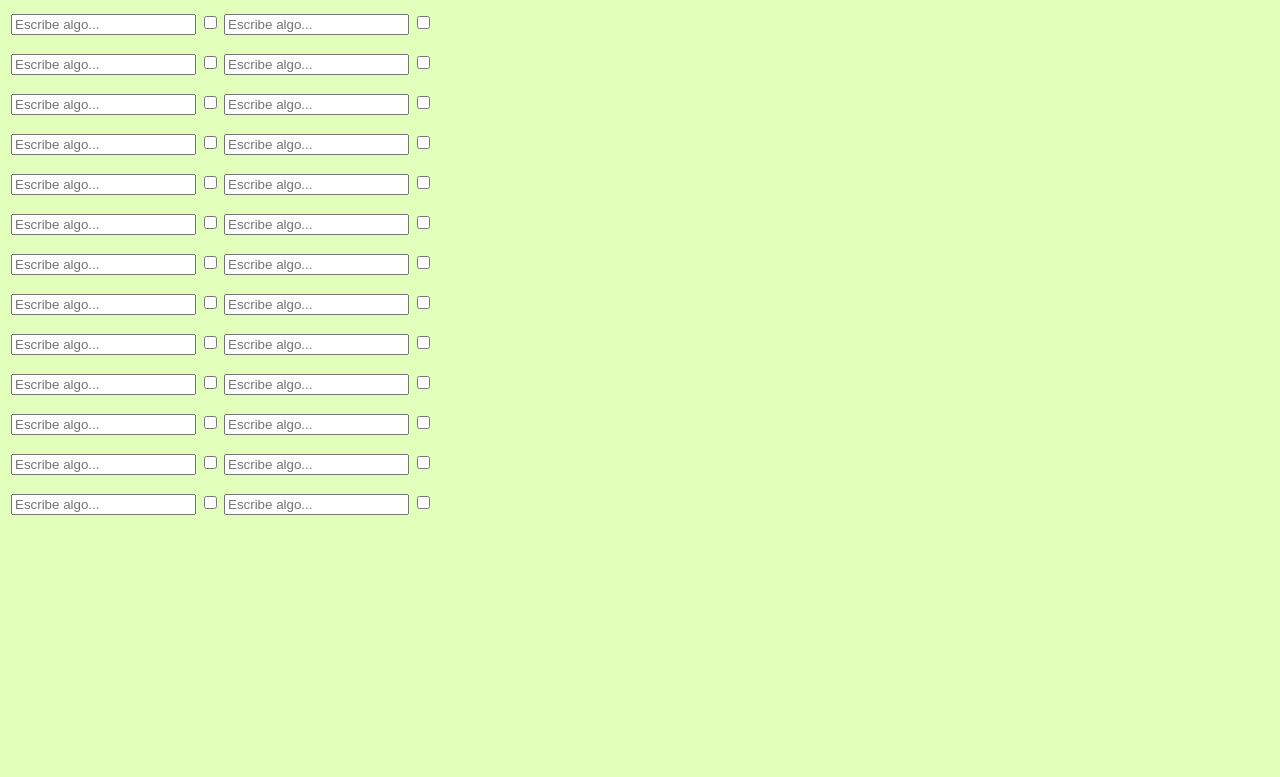
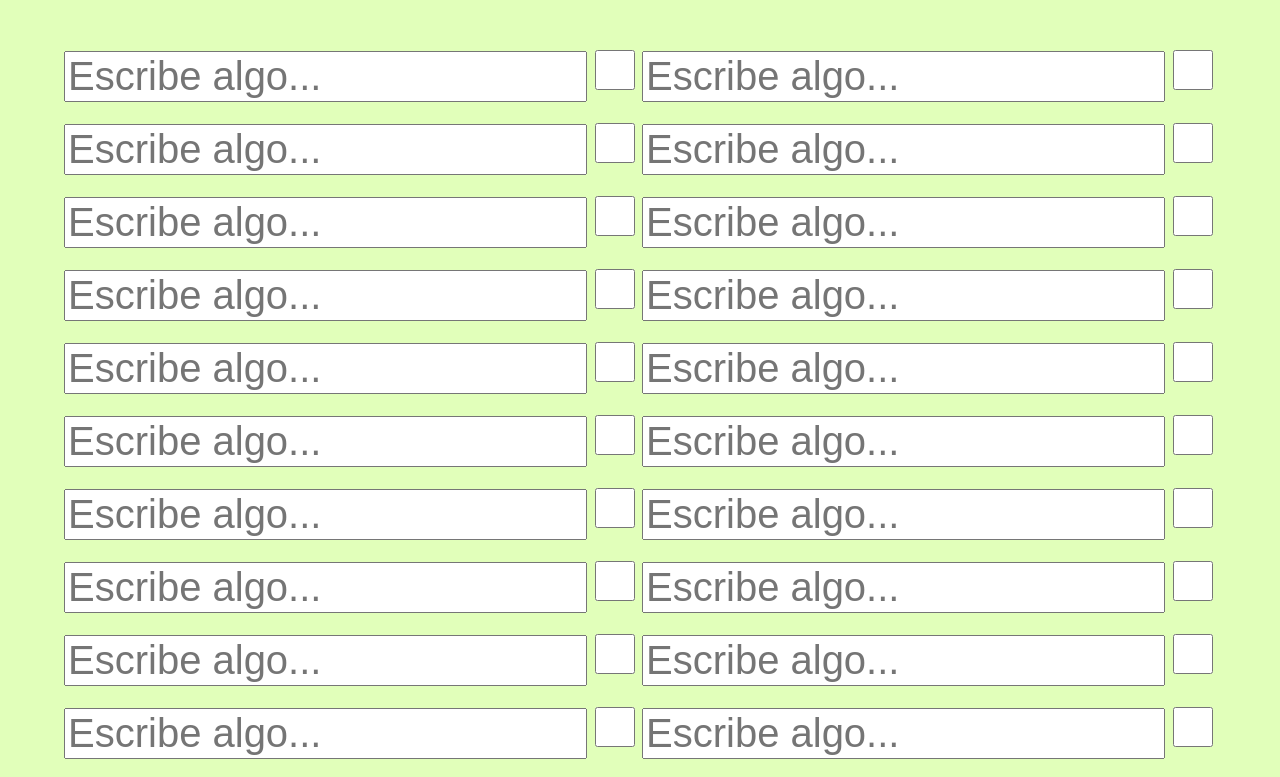
Before and after one commit to PixelMicah/Edu-Lista, a plain HTML site: page index.html in a window 1280 px wide. Shown: the part 102-879 px from the top of the page. Before the commit the page ends 800 px from the top, so only its background shows below. Drawn offline with Linux system fonts and the light colour scheme.

Commit message:
index.html

```diff
--- a/index.html
+++ b/index.html
@@ -1,43 +1,62 @@
 <html>
     <head>
-        <title>Lista de Edu</title>
+        <title>Lista de Maddi</title>
     </head>
     <body style="background-color: rgb(225, 255, 186);">
-        <h1 align="center" style="font-family: Georgia, 'Times New Roman', Times, serif;">Lista de Edu</h1>
-       <table>
+        <h2  align="center" style="font-size: 70;" style="font-family: Georgia, 'Times New Roman', Times, serif;">Lista de Maddi</h2>
+
+        <table align="center">
             <tr>
-            <td><input type="text" id="miTexto0" placeholder="Escribe algo..."> <input type="checkbox" id="miCheck0"><br><br>
-            <input type="text" id="miTexto1" placeholder="Escribe algo..."> <input type="checkbox" id="miCheck1"><br><br>
-            <input type="text" id="miTexto2" placeholder="Escribe algo..."> <input type="checkbox" id="miCheck2"><br><br>
-            <input type="text" id="miTexto3" placeholder="Escribe algo..."> <input type="checkbox" id="miCheck3"><br><br>
-            <input type="text" id="miTexto4" placeholder="Escribe algo..."> <input type="checkbox" id="miCheck4"><br><br>
-            <input type="text" id="miTexto5" placeholder="Escribe algo..."> <input type="checkbox" id="miCheck5"><br><br>
-            <input type="text" id="miTexto6" placeholder="Escribe algo..."> <input type="checkbox" id="miCheck6"><br><br>
-            <input type="text" id="miTexto7" placeholder="Escribe algo..."> <input type="checkbox" id="miCheck7"><br><br>
-            <input type="text" id="miTexto8" placeholder="Escribe algo..."> <input type="checkbox" id="miCheck8"><br><br>
-            <input type="text" id="miTexto9" placeholder="Escribe algo..."> <input type="checkbox" id="miCheck9"><br><br>
-            <input type="text" id="miTexto10" placeholder="Escribe algo..."> <input type="checkbox" id="miCheck10"><br><br>
-            <input type="text" id="miTexto11" placeholder="Escribe algo..."> <input type="checkbox" id="miCheck11"><br><br>
-            <input type="text" id="miTexto12" placeholder="Escribe algo..."> <input type="checkbox" id="miCheck12"><br><br>
-            <input type="text" id="miTexto13" placeholder="Escribe algo..."> <input type="checkbox" id="miCheck13"><br><br></td>
+            <td><input type="text" style="font-size: 40;" id="miTexto0" placeholder="Escribe algo..."> <input type="checkbox" id="miCheck0"><br><br>
+            <input type="text" style="font-size: 40;" id="miTexto1" placeholder="Escribe algo..."> <input type="checkbox" id="miCheck1" ><br><br>
+            <input type="text" style="font-size: 40;" id="miTexto2" placeholder="Escribe algo..."> <input type="checkbox" id="miCheck2" ><br><br>
+            <input type="text" style="font-size: 40;" id="miTexto3" placeholder="Escribe algo..."> <input type="checkbox" id="miCheck3" ><br><br>
+            <input type="text" style="font-size: 40;" id="miTexto4" placeholder="Escribe algo..."> <input type="checkbox" id="miCheck4" ><br><br>
+            <input type="text" style="font-size: 40;" id="miTexto5" placeholder="Escribe algo..."> <input type="checkbox" id="miCheck5" ><br><br>
+            <input type="text" style="font-size: 40;" id="miTexto6" placeholder="Escribe algo..."> <input type="checkbox" id="miCheck6" ><br><br>
+            <input type="text" style="font-size: 40;" id="miTexto7" placeholder="Escribe algo..."> <input type="checkbox" id="miCheck7" ><br><br>
+            <input type="text" style="font-size: 40;" id="miTexto8" placeholder="Escribe algo..."> <input type="checkbox" id="miCheck8" ><br><br>
+            <input type="text" style="font-size: 40;" id="miTexto9" placeholder="Escribe algo..."> <input type="checkbox" id="miCheck9" ><br><br>
+            <input type="text" style="font-size: 40;" id="miTexto10" placeholder="Escribe algo..."> <input type="checkbox" id="miCheck10" ><br><br>
+            <input type="text" style="font-size: 40;" id="miTexto11" placeholder="Escribe algo..."> <input type="checkbox" id="miCheck11" ><br><br>
+            <input type="text" style="font-size: 40;" id="miTexto12" placeholder="Escribe algo..."> <input type="checkbox" id="miCheck12" ><br><br>
+            <input type="text" style="font-size: 40;" id="miTexto13" placeholder="Escribe algo..."> <input type="checkbox" id="miCheck13" ><br><br>
+            <input type="text" style="font-size: 40;" id="miTexto7" placeholder="Escribe algo..."> <input type="checkbox" id="miCheck7" ><br><br>
+            <input type="text" style="font-size: 40;" id="miTexto8" placeholder="Escribe algo..."> <input type="checkbox" id="miCheck8" ><br><br>
+            <input type="text" style="font-size: 40;" id="miTexto9" placeholder="Escribe algo..."> <input type="checkbox" id="miCheck9" ><br><br>
+            <input type="text" style="font-size: 40;" id="miTexto10" placeholder="Escribe algo..."> <input type="checkbox" id="miCheck10" ><br><br>
+            <input type="text" style="font-size: 40;" id="miTexto11" placeholder="Escribe algo..."> <input type="checkbox" id="miCheck11" ><br><br>
+            <input type="text" style="font-size: 40;" id="miTexto12" placeholder="Escribe algo..."> <input type="checkbox" id="miCheck12" ><br><br>
+            <input type="text" style="font-size: 40;" id="miTexto13" placeholder="Escribe algo..."> <input type="checkbox" id="miCheck13" ><br><br></td>
 
-            <td><input type="text" id="miTexto14" placeholder="Escribe algo..."> <input type="checkbox" id="miCheck14"><br><br>
-            <input type="text" id="miTexto15" placeholder="Escribe algo..."> <input type="checkbox" id="miCheck15"><br><br>
-            <input type="text" id="miTexto16" placeholder="Escribe algo..."> <input type="checkbox" id="miCheck16"><br><br>
-            <input type="text" id="miTexto17" placeholder="Escribe algo..."> <input type="checkbox" id="miCheck17"><br><br>
-            <input type="text" id="miTexto18" placeholder="Escribe algo..."> <input type="checkbox" id="miCheck18"><br><br>
-            <input type="text" id="miTexto19" placeholder="Escribe algo..."> <input type="checkbox" id="miCheck19"><br><br>
-            <input type="text" id="miTexto20" placeholder="Escribe algo..."> <input type="checkbox" id="miCheck20"><br><br>
-            <input type="text" id="miTexto21" placeholder="Escribe algo..."> <input type="checkbox" id="miCheck21"><br><br>
-            <input type="text" id="miTexto22" placeholder="Escribe algo..."> <input type="checkbox" id="miCheck22"><br><br>
-            <input type="text" id="miTexto23" placeholder="Escribe algo..."> <input type="checkbox" id="miCheck23"><br><br>
-            <input type="text" id="miTexto24" placeholder="Escribe algo..."> <input type="checkbox" id="miCheck24"><br><br>
-            <input type="text" id="miTexto25" placeholder="Escribe algo..."> <input type="checkbox" id="miCheck25"><br><br>
-            <input type="text" id="miTexto26" placeholder="Escribe algo..."> <input type="checkbox" id="miCheck26"><br><br>
-            <input type="text" id="miTexto27" placeholder="Escribe algo..."> <input type="checkbox" id="miCheck27"><br><br></td>
+
+
+            <td><input type="text" style="font-size: 40;" id="miTexto14" placeholder="Escribe algo..."> <input type="checkbox" id="miCheck14" ><br><br>
+            <input type="text" style="font-size: 40;" id="miTexto15" placeholder="Escribe algo..."> <input type="checkbox" id="miCheck15" ><br><br>
+            <input type="text" style="font-size: 40;" id="miTexto16" placeholder="Escribe algo..."> <input type="checkbox" id="miCheck16" ><br><br>
+            <input type="text" style="font-size: 40;" id="miTexto17" placeholder="Escribe algo..."> <input type="checkbox" id="miCheck17" ><br><br>
+            <input type="text" style="font-size: 40;" id="miTexto18" placeholder="Escribe algo..."> <input type="checkbox" id="miCheck18" ><br><br>
+            <input type="text" style="font-size: 40;" id="miTexto19" placeholder="Escribe algo..."> <input type="checkbox" id="miCheck19" ><br><br>
+            <input type="text" style="font-size: 40;" id="miTexto20" placeholder="Escribe algo..."> <input type="checkbox" id="miCheck20" ><br><br>
+            <input type="text" style="font-size: 40;" id="miTexto21" placeholder="Escribe algo..."> <input type="checkbox" id="miCheck21" ><br><br>
+            <input type="text" style="font-size: 40;" id="miTexto22" placeholder="Escribe algo..."> <input type="checkbox" id="miCheck22" ><br><br>
+            <input type="text" style="font-size: 40;" id="miTexto23" placeholder="Escribe algo..."> <input type="checkbox" id="miCheck23" ><br><br>
+            <input type="text" style="font-size: 40;" id="miTexto24" placeholder="Escribe algo..."> <input type="checkbox" id="miCheck24" ><br><br>
+            <input type="text" style="font-size: 40;" id="miTexto25" placeholder="Escribe algo..."> <input type="checkbox" id="miCheck25" ><br><br>
+            <input type="text" style="font-size: 40;" id="miTexto26" placeholder="Escribe algo..."> <input type="checkbox" id="miCheck26" ><br><br>
+            <input type="text" style="font-size: 40;" id="miTexto27" placeholder="Escribe algo..."> <input type="checkbox" id="miCheck27" ><br><br>
+            <input type="text" style="font-size: 40;" id="miTexto7" placeholder="Escribe algo..."> <input type="checkbox" id="miCheck7" ><br><br>
+            <input type="text" style="font-size: 40;" id="miTexto8" placeholder="Escribe algo..."> <input type="checkbox" id="miCheck8" ><br><br>
+            <input type="text" style="font-size: 40;" id="miTexto9" placeholder="Escribe algo..."> <input type="checkbox" id="miCheck9" ><br><br>
+            <input type="text" style="font-size: 40;" id="miTexto10" placeholder="Escribe algo..."> <input type="checkbox" id="miCheck10" ><br><br>
+            <input type="text" style="font-size: 40;" id="miTexto11" placeholder="Escribe algo..."> <input type="checkbox" id="miCheck11" ><br><br>
+            <input type="text" style="font-size: 40;" id="miTexto12" placeholder="Escribe algo..."> <input type="checkbox" id="miCheck12" ><br><br>
+            <input type="text" style="font-size: 40;" id="miTexto13" placeholder="Escribe algo..."> <input type="checkbox" id="miCheck13" ><br><br></td>
+
+
+
             </tr>
         </table>
-
 
         <script>
         /* Textos */
@@ -71,6 +90,16 @@
                 });
             }
         }
+
         </script>
+        <style>
+        input[type="checkbox"] {
+        width: 40px;
+        height: 40px;
+        accent-color: #0f8b85;
+        /* Necesario en algunos navegadores */
+        appearance: auto;}
+        </style>
+
     </body>
 </html>
```
